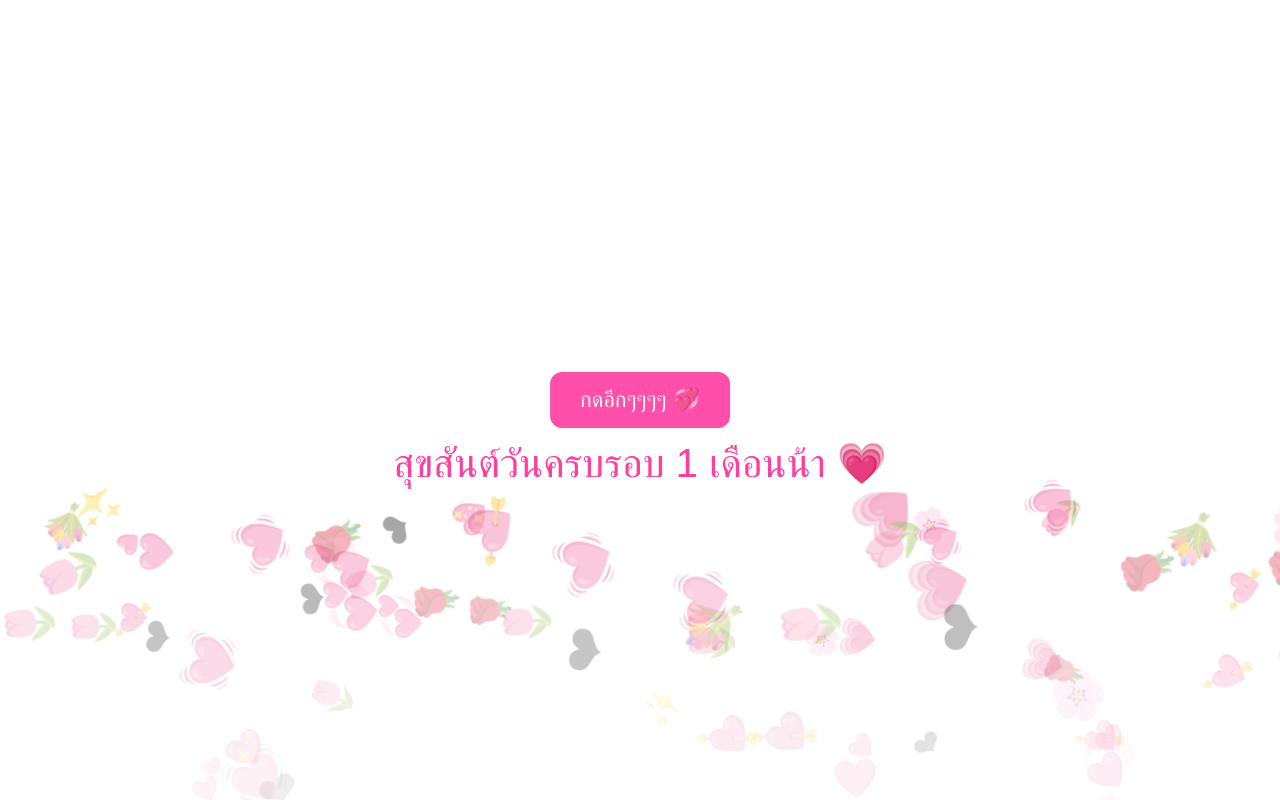
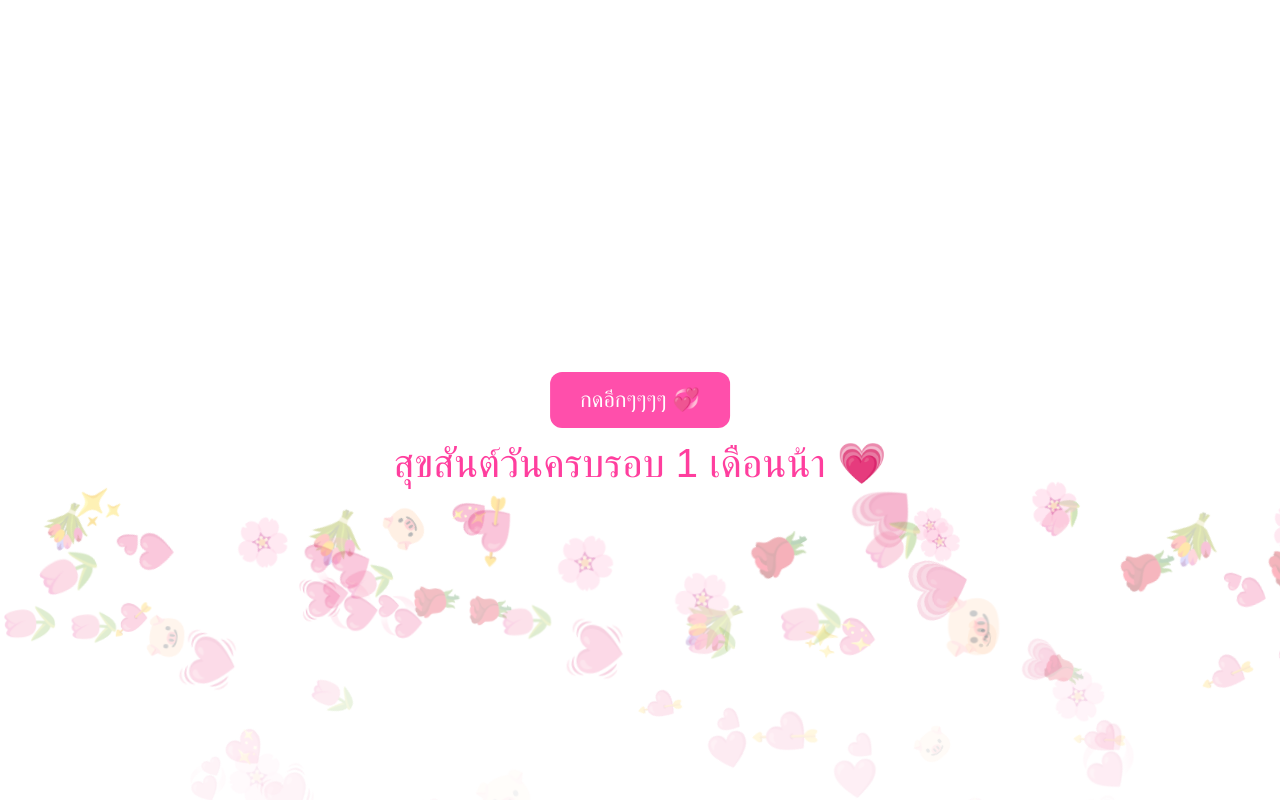
Before and after one commit to BBtt2493/1mounthandmhoo, a plain HTML site: page index.html in a window 1280 px wide. Both pictures are taken after a click on the button "สุขสันต์วันครบรอบ 1 เดือนน้า 💗". Drawn offline with Linux system fonts and the light colour scheme.

Commit message:
Update index.html

```diff
--- a/index.html
+++ b/index.html
@@ -73,7 +73,7 @@
     const bgm = document.getElementById("bgm");
 
     function spawnEmojis() {
-        const emojis = ["💖","💗","💞","💕","💘","✨","🌸","💓","❤","","🌹","💐","🌷",];
+        const emojis = ["💖","💗","💞","💕","💘","✨","🌸","💓","🐷","🌹","💐","🌷",];
         for (let i = 0; i < 80; i++) {
             let e = document.createElement("div");
             e.classList.add("emoji");
```
